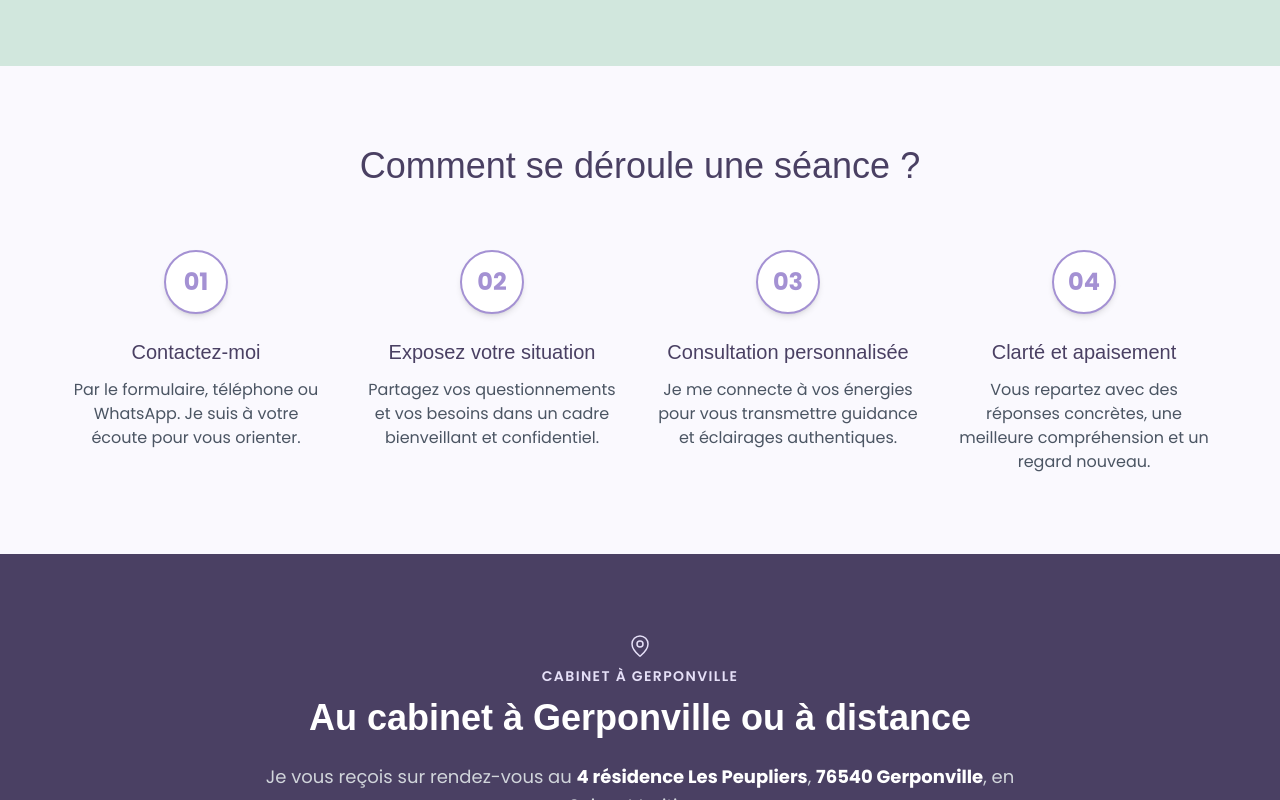
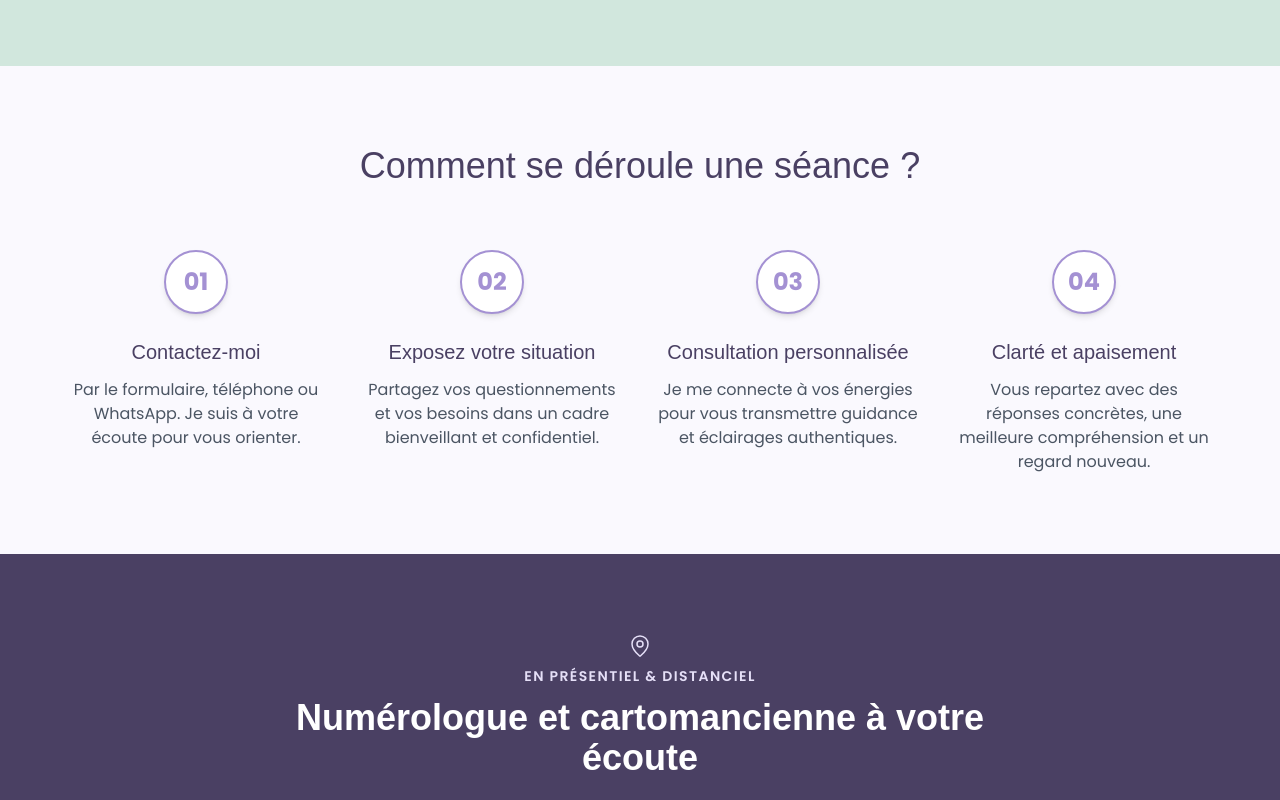
Before and after one commit to Creativityliberty/Tourma-line, a React (Vite) app: page / in a window 1280 px wide. Shown: the part 11200-12000 px from the top of the page. Built offline with nearby package versions, Linux system fonts and the light colour scheme; a web font is replaced by a local one.

Commit message:
feat(local-zone): mise a jour de la section en presentiel & distanciel

```diff
--- a/src/components/sections/LocalZone.tsx
+++ b/src/components/sections/LocalZone.tsx
@@ -22,20 +22,17 @@ export const LocalZone = () => {
             <div className="flex flex-col items-center mb-3">
               <MapPinIcon className="w-6 h-6 text-brand-lilas mb-2" />
               <p className="text-brand-lilas text-sm font-semibold uppercase tracking-widest">
-                Cabinet à Gerponville
+                En présentiel & distanciel
               </p>
             </div>
             <h2 className="text-3xl sm:text-4xl font-display font-bold mb-6 leading-tight">
-              Au cabinet à Gerponville ou à distance
+              Numérologue et cartomancienne à votre écoute
             </h2>
             <p className="text-gray-300 text-lg mb-4 leading-relaxed">
-              Je vous reçois sur rendez-vous au <strong className="text-white">{contactInfo.address}</strong>,{" "}
-              <strong className="text-white">{contactInfo.zipCode} {contactInfo.city}</strong>, en Seine-Maritime.
+              Installée au <strong className="text-white">{contactInfo.address}</strong> à <strong className="text-white">{contactInfo.city} ({contactInfo.zipCode})</strong>, en Seine-Maritime, je vous reçois en cabinet sur rendez-vous pour un accompagnement personnalisé.
             </p>
             <p className="text-gray-300 text-lg mb-8 leading-relaxed">
-              Certaines consultations de <strong className="text-white">numérologie</strong> et de{" "}
-              <strong className="text-white">cartomancie</strong> sont également disponibles à distance. Les{" "}
-              <strong className="text-white">séances Lahochi</strong> peuvent être proposées au cabinet ou à distance selon la prestation choisie.
+              Pour les personnes éloignées, les consultations de numérologie, cartomancie et soins Lahochi sont disponibles à distance par téléphone.
             </p>
             <div className="flex flex-col sm:flex-row gap-4 justify-center mb-12">
               <ConversionLink kind="booking" placement="local-zone"
@@ -44,7 +41,7 @@ export const LocalZone = () => {
                 rel="noopener noreferrer"
                 className="inline-block bg-brand-lilas hover:bg-opacity-80 text-brand-dark font-bold py-3 px-8 rounded-full transition-transform transform hover:scale-105 active:scale-95 shadow-lg shadow-brand-lilas/20"
               >
-                Prendre rendez-vous
+                Prendre rendez-vous en ligne
               </ConversionLink>
             </div>
 
@@ -64,9 +61,9 @@ export const LocalZone = () => {
                   <PhoneIcon className="w-5 h-5 text-brand-lilas" />
                   <p className="text-brand-lilas font-bold text-sm uppercase tracking-widest">À distance</p>
                 </div>
-                <p className="text-sm text-white font-medium">Selon la prestation choisie</p>
-                <p className="text-xs text-gray-400 mt-1">
-                  Téléphone, visio ou modalité Lahochi
+                <p className="text-sm text-white font-medium">Par téléphone</p>
+                <p className="text-xs text-gray-300 mt-1">
+                  France & International
                 </p>
               </div>
             </div>
```
